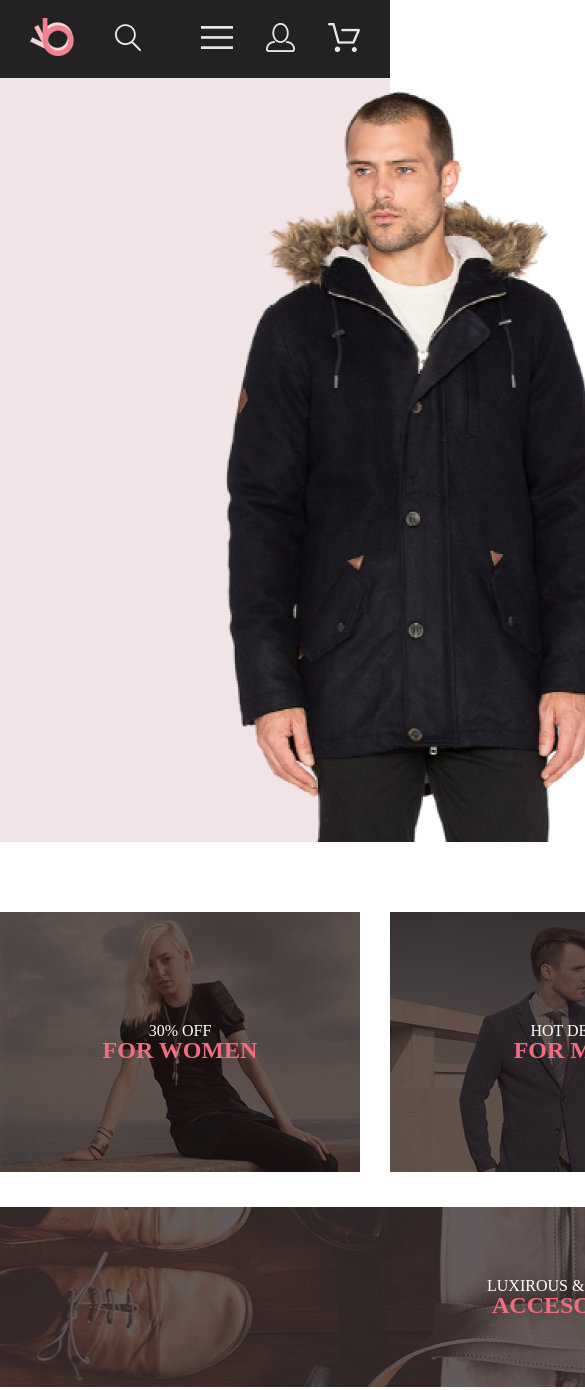
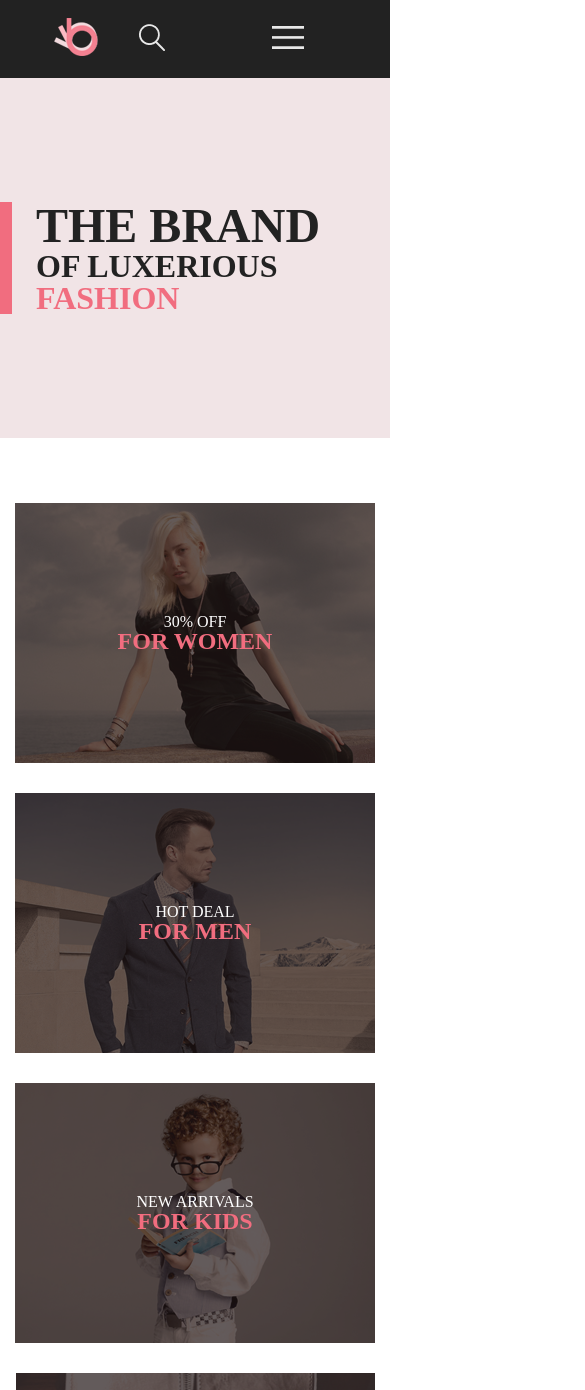
Before and after one commit to agarkovanatoliy/Online_Store, a plain HTML site: page index.html in a window 390 px wide. Shown: the top 1390 px of the page, 585 px wide, since content can reach past the window. Drawn offline with Linux system fonts and the light colour scheme.

Commit message:
HomeWork_8

```diff
--- a/index.html
+++ b/index.html
@@ -17,12 +17,12 @@
         </nav>
         <nav class="nav_right container">
             <a href="#"><img src="./img/Forma_1.png" alt="img"></a>
-            <a href="#"><img src="./img/Forma_2.png" alt="img"></a>
-            <a href="#"><img src="./img/Forma_3.png" alt="img"></a>
+            <a class="block" href="#"><img src="./img/Forma_2.png" alt="img"></a>
+            <a href="#"><img class="block" src="./img/Forma_3.png" alt="img"></a>
         </nav>
     </header>
     <section class="banner">
-        <img src="./img/Banner.png" alt="img">
+        <img class="block" src="./img/Banner.png" alt="img">
         <div class="banner_right">
             <h1>THE BRAND</h1>
             <h2>OF LUXERIOUS <span class="banner_header">FASHION</span></h2>
--- a/style.css
+++ b/style.css
@@ -267,3 +267,43 @@
         margin: 48px auto;
     }
 }
+
+@media(max-width: 767px) {
+    .container{
+        max-width: 359px;
+    }
+
+    .heder{
+        max-width: 767px;
+        margin: 0 auto;
+    }
+
+    .block {
+        display: none;
+    }
+
+    .shop {
+        display: flex;
+        flex-direction: column;
+    }
+
+    .card {
+        display: flex;
+        flex-direction: column;
+    }
+
+    .accesories{
+        position: relative;
+        overflow: hidden;
+        width: 359px;
+        height: 111px;
+    }
+
+    .banner{
+        height: 360px;
+    }
+
+    .banner_right{
+        margin: 0 auto;
+    }
+}
```
